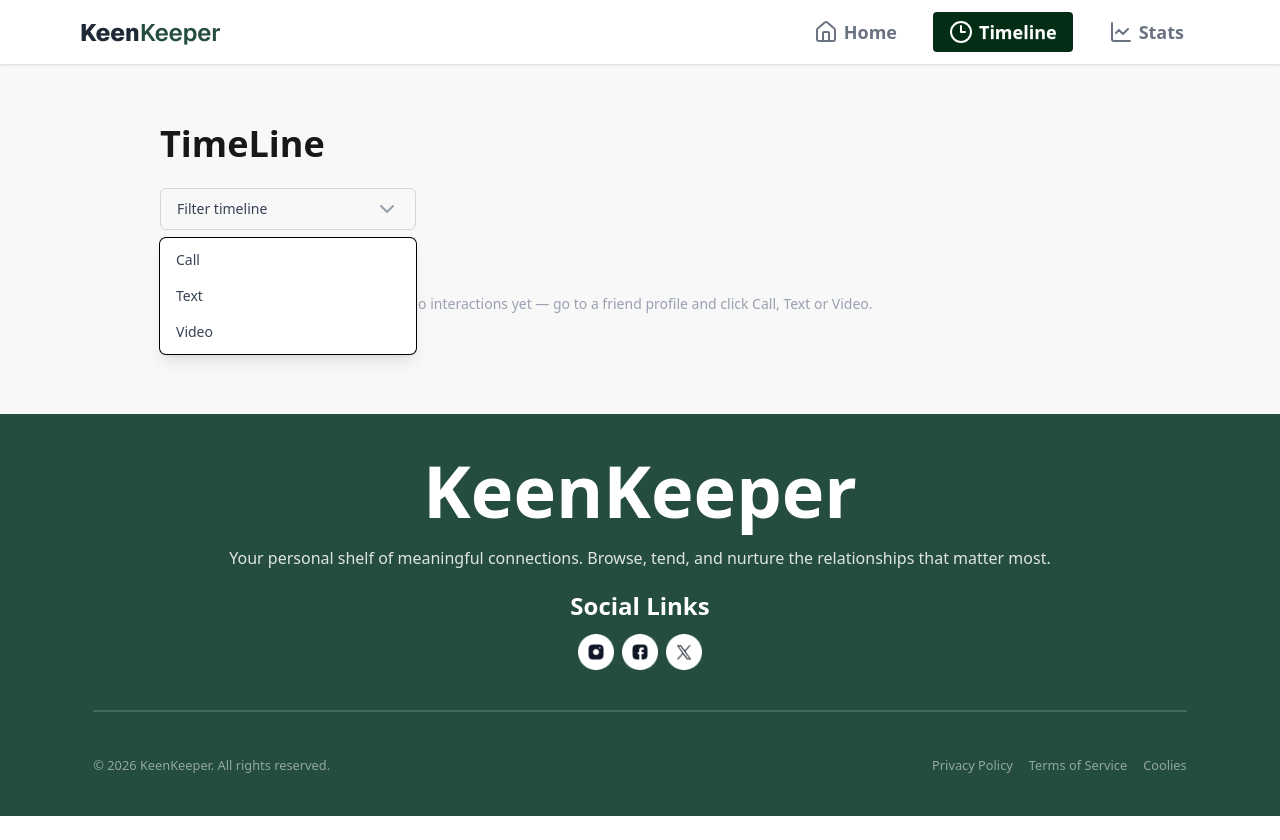
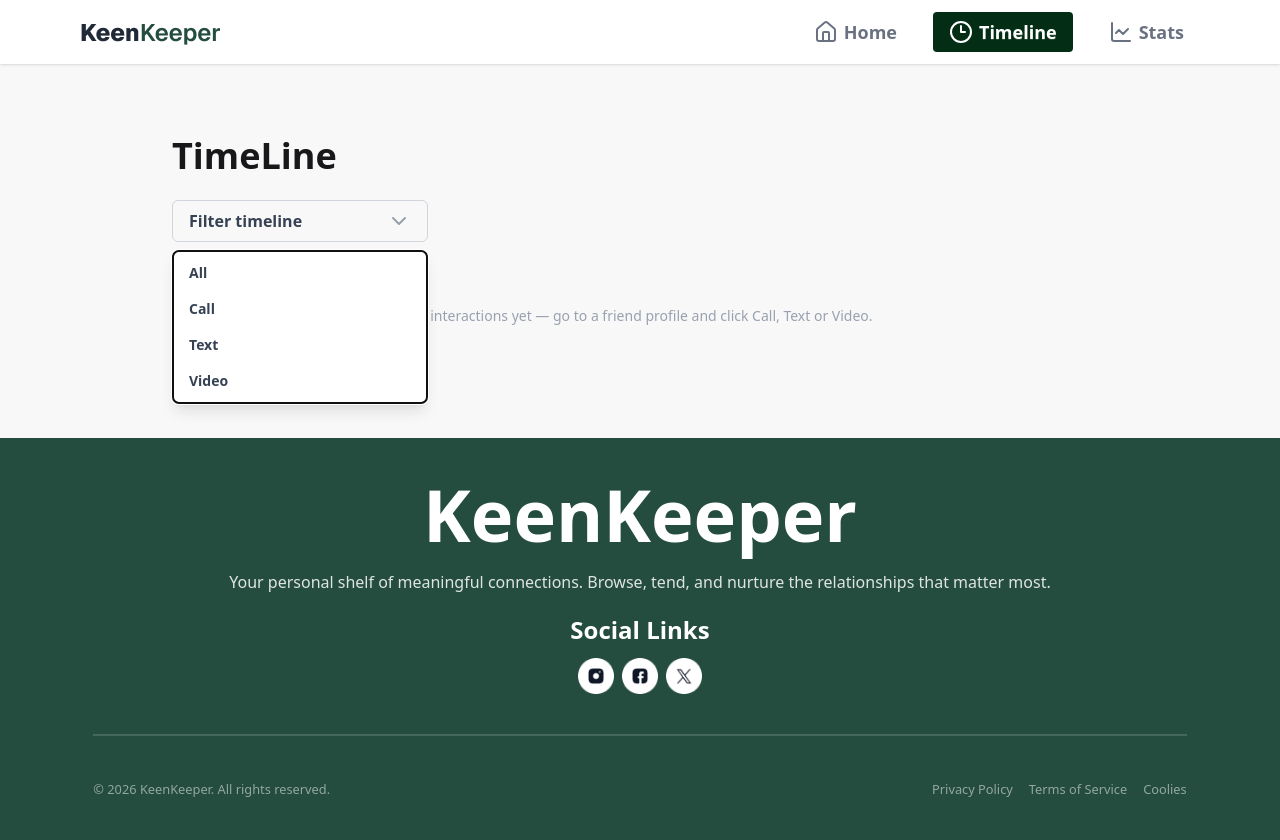
Before and after one commit to Asraful-Alam-Sifat/KeenKeeper-Keep-Your-Friendships-Alive, a Next.js app: page /timeline in a window 1280 px wide. Both pictures are taken after a click on the button "Filter timeline". Before the commit the page ends 816 px from the top, so only its background shows below. Built offline with nearby package versions, Linux system fonts and the light colour scheme.

Commit message:
add the timeline section dropdown filter

```diff
--- a/src/app/friends/[id]/page.jsx
+++ b/src/app/friends/[id]/page.jsx
@@ -38,18 +38,34 @@ const FriendDetails = ({ params }) => {
       note: `${type} with ${friend.name}`,
       friendName: friend.name,
 
-      time: now.toLocaleTimeString("en-US", {hour: "numeric", minute: "2-digit", hour12: true,}),
-      date: now.toLocaleDateString("en-US", { month: "short", day: "numeric", year: "numeric",}),
+      time: now.toLocaleTimeString("en-US", {
+        hour: "numeric",
+        minute: "2-digit",
+        hour12: true,
+      }),
+      date: now.toLocaleDateString("en-US", {
+        month: "short",
+        day: "numeric",
+        year: "numeric",
+      }),
     };
 
-    const timeline = JSON.parse(localStorage.getItem('timeline_interactions') || '[]');
-  localStorage.setItem('timeline_interactions', JSON.stringify([newCard, ...timeline]));
+    const timeline = JSON.parse(
+      localStorage.getItem("timeline_interactions") || "[]",
+    );
+    localStorage.setItem(
+      "timeline_interactions",
+      JSON.stringify([newCard, ...timeline]),
+    );
 
     setInteractions((prev) => {
       const updated = [newCard, ...prev];
-    localStorage.setItem(`friend_interactions_${friend.id}`, JSON.stringify(updated));
+      localStorage.setItem(
+        `friend_interactions_${friend.id}`,
+        JSON.stringify(updated),
+      );
       return updated;
-    })
+    });
   };
 
   return (
--- a/src/app/timeline/Dropdown.jsx
+++ b/src/app/timeline/Dropdown.jsx
@@ -1,41 +1,47 @@
 "use client";
 
-// 1. Remove the Heroicons import line that is causing the error
-import { useState } from 'react';
-import { Menu, MenuButton, MenuItems, MenuItem } from '@headlessui/react';
-import { ChevronDown } from 'lucide-react';
+import { useState } from "react";
+import { Menu, MenuButton, MenuItems, MenuItem } from "@headlessui/react";
+import { ChevronDown } from "lucide-react";
 
-export default function TimelineFilter() {
-  const [selected, setSelected] = useState('Filter timeline');
+export default function TimelineFilter({ timelineCards, onFilterChange }) {
+  const [selected, setSelected] = useState("Filter timeline");
 
-  // 2. Use emojis instead of the Icon components
-const filters = [
-    { name: 'Call', },
-    { name: 'Text', },
-    { name: 'Video',  },
+
+  const filters = [
+    { name: "All", id: 0 },
+    { name: "Call", id: 1 },
+    { name: "Text", id: 2 },
+    { name: "Video", id: 3 },
   ];
+
+  const handleSelect = (name) => {
+    setSelected(name);
+    onFilterChange(name);
+  };
 
   return (
     <div className="relative inline-block text-left">
       <Menu>
-        <MenuButton className="inline-flex w-64 justify-between items-center rounded-md border border-gray-300 bg-base-200 px-4 py-2 text-sm font-medium text-gray-700 hover:bg-gray-50 focus:outline-none">
+        <MenuButton className="inline-flex w-64 justify-between items-center rounded-md border border-gray-300 bg-base-200 px-4 py-2 text-md font-semibold text-gray-700 hover:bg-gray-50 focus:outline-none">
           {selected}
-          {/* Replace ChevronDownIcon with a simple arrow */}
-          <span className="ml-2 text-gray-400"><ChevronDown /></span>
+
+          <span className="ml-2 text-gray-400">
+            <ChevronDown />
+          </span>
         </MenuButton>
 
-        <MenuItems className="absolute left-0 mt-2 w-64 origin-top-left rounded-md bg-white shadow-lg ring-1 ring-black ring-opacity-5 focus:outline-none z-10">
+        <MenuItems className="absolute left-0 mt-2 w-64 origin-top-left rounded-md bg-white shadow-lg border border-gray-400 font-semibold z-10">
           <div className="py-1">
             {filters.map((filter) => (
-              <MenuItem key={filter.name}>
+              <MenuItem key={filter.id}>
                 {({ focus }) => (
                   <button
-                    onClick={() => setSelected(filter.name)}
+                    onClick={() => handleSelect(filter.name)}
                     className={`${
-                      focus ? 'bg-gray-100 text-gray-900' : 'text-gray-700'
+                      focus ? "bg-gray-100 text-gray-900" : "text-gray-700"
                     } flex w-full items-center px-4 py-2 text-sm`}
                   >
-
                     {filter.name}
                   </button>
                 )}
--- a/src/app/timeline/page.jsx
+++ b/src/app/timeline/page.jsx
@@ -1,63 +1,74 @@
 "use client";
 
-import React, { useEffect, useState } from 'react';
-import Dropdown from './Dropdown';
-import { MessageSquareMore, PhoneCall, Video } from 'lucide-react';
-import callIcon from '@/assets/Image-assets/call.png';
-import textIcon from '@/assets/Image-assets/text.png';
-import videoIcon from '@/assets/Image-assets/video.png';
-import Image from 'next/image';
-
-
+import React, { useEffect, useState } from "react";
+import Dropdown from "./Dropdown";
+import { MessageSquareMore, PhoneCall, Video } from "lucide-react";
+import callIcon from "@/assets/Image-assets/call.png";
+import textIcon from "@/assets/Image-assets/text.png";
+import videoIcon from "@/assets/Image-assets/video.png";
+import Image from "next/image";
 
 const Timeline = () => {
-
   const [timelineCards, setTimelineCards] = useState([]);
-
+  const [filter, setFilter] = useState("All");
 
   useEffect(() => {
-  const saved = localStorage.getItem('timeline_interactions');
+    const saved = localStorage.getItem("timeline_interactions");
     if (saved) {
       setTimelineCards(JSON.parse(saved));
     }
   }, []);
 
+  const filteredCards =
+    filter === "All" || filter === "Filter timeline"
+      ? timelineCards
+      : timelineCards.filter((card) => card.type === filter);
 
   return (
-        <div className='max-w-9/12 mx-auto my-15'>
+    <div className="md:max-w-9/12 p-3 mx-auto my-15">
       <div>
-            <h1 className='font-bold text-4xl mb-6'>TimeLine</h1>
-                <Dropdown />
+        <h1 className="font-bold text-4xl mb-6">TimeLine</h1>
+        <Dropdown timelineCards={timelineCards} onFilterChange={setFilter} />
       </div>
-      <section className='mt-6'>
+      <section className="mt-6">
         {timelineCards.length === 0 ? (
-          <p className='text-gray-400 text-sm text-center py-10'>
-            No interactions yet — go to a friend profile and click Call, Text or Video.
+          <p className="text-gray-400 text-sm text-center py-10">
+            No interactions yet — go to a friend profile and click Call, Text or
+            Video.
           </p>
         ) : (
-          timelineCards.map((card, idx) => (
-            <div key={idx} className='flex items-center gap-4 p-4 border-b border-gray-100 bg-base-100 mb-2 rounded-lg'>
-
-
-              <div className='shrink-0 text-gray-400'>
-                {card.type === 'Call'  && <Image className='w-8 h-8' src={callIcon} alt='call Icon' />}
-                {card.type === 'Text'  && <Image className='w-8 h-8' src={textIcon} alt='Text Icon'/>}
-                {card.type === 'Video' && <Image className='w-8 h-8' src={videoIcon} alt='Video Icon' />}
+          filteredCards.map((card, idx) => (
+            <div
+              key={idx}
+              className="flex items-center gap-4 p-4 border-b border-gray-100 bg-base-100 mb-2 rounded-lg"
+            >
+              <div className="shrink-0 text-gray-400">
+                {card.type === "Call" && (
+                  <Image className="w-8 h-8" src={callIcon} alt="call Icon" />
+                )}
+                {card.type === "Text" && (
+                  <Image className="w-8 h-8" src={textIcon} alt="Text Icon" />
+                )}
+                {card.type === "Video" && (
+                  <Image className="w-8 h-8" src={videoIcon} alt="Video Icon" />
+                )}
               </div>
 
-
-              <div className='flex-1'>
-                <p className='font-semibold text-sm'>
-                  {card.type} <span className='font-normal text-gray-500'>with {card.friendName}</span>
+              <div className="flex-1">
+                <p className="font-semibold text-sm">
+                  {card.type}{" "}
+                  <span className="font-normal text-gray-500">
+                    with {card.friendName}
+                  </span>
                 </p>
-                <p className='text-xs text-gray-400'>{card.date}</p>
+                <p className="text-xs text-gray-400">{card.date}</p>
               </div>
 
-
-              <div className='text-right shrink-0'>
-                <p className='text-xs font-semibold text-gray-600'>{card.time}</p>
+              <div className="text-right shrink-0">
+                <p className="text-xs font-semibold text-gray-600">
+                  {card.time}
+                </p>
               </div>
-
             </div>
           ))
         )}
```
Lines whose indentation alone changed are shown as unchanged.
